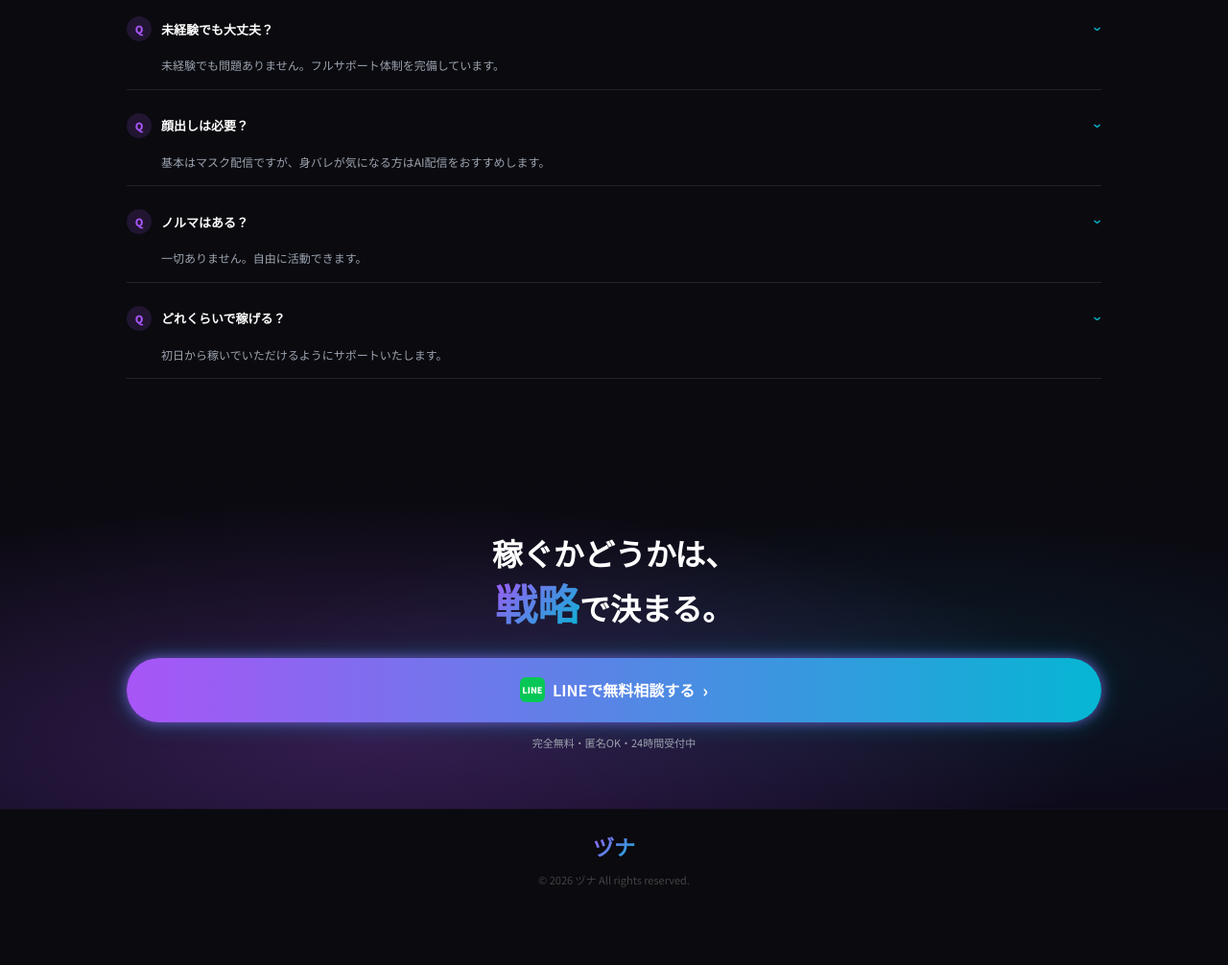
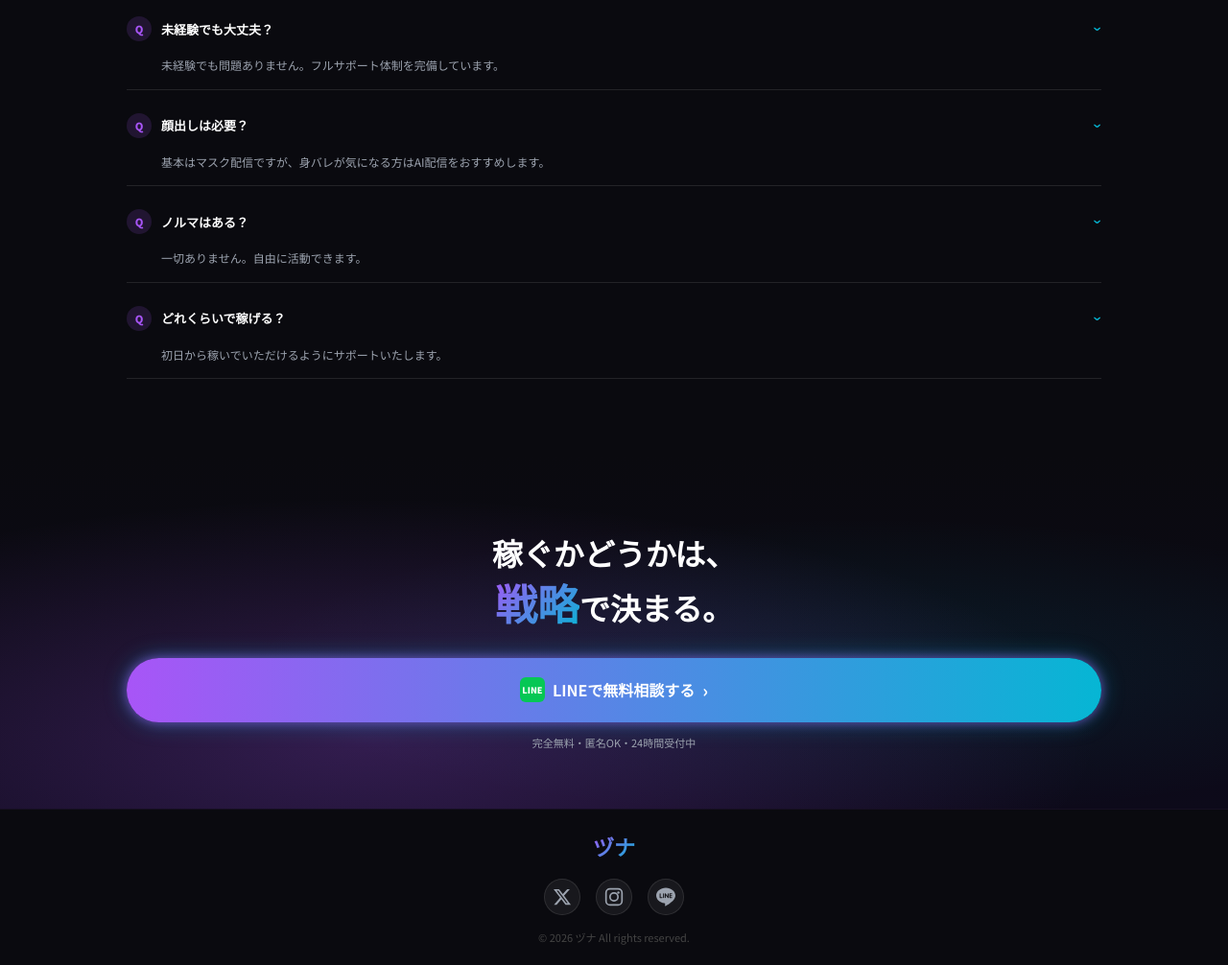
Before and after one commit to kaaaa-ui/duna-stripchat-recruit, a plain HTML site: page index.html in a window 1280 px wide. Shown: the part 2708-3714 px from the top of the page at 96% size. Before the commit the page ends 3654 px from the top, so only its background shows below. Drawn offline with Linux system fonts and the light colour scheme.

Commit message:
フッターにX・Instagram・LINEのSNSリンクアイコンを追加
Co-Authored-By: Claude Opus 4.6 <noreply@anthropic.com>

```diff
--- a/index.html
+++ b/index.html
@@ -306,6 +306,17 @@
   <footer class="footer">
     <div class="container footer-inner">
       <div class="logo">ヅナ</div>
+      <div class="footer-sns">
+        <a href="https://x.com/S84nti98mnA18" target="_blank" rel="noopener" class="footer-sns-link" aria-label="X (Twitter)">
+          <svg width="20" height="20" viewBox="0 0 24 24" fill="currentColor"><path d="M18.244 2.25h3.308l-7.227 8.26 8.502 11.24H16.17l-5.214-6.817L4.99 21.75H1.68l7.73-8.835L1.254 2.25H8.08l4.713 6.231zm-1.161 17.52h1.833L7.084 4.126H5.117z"/></svg>
+        </a>
+        <a href="https://www.instagram.com/s84nti98mna182?igsh=YjluY3ExMmJwd2ty&utm_source=qr" target="_blank" rel="noopener" class="footer-sns-link" aria-label="Instagram">
+          <svg width="20" height="20" viewBox="0 0 24 24" fill="none" stroke="currentColor" stroke-width="2" stroke-linecap="round" stroke-linejoin="round"><rect x="2" y="2" width="20" height="20" rx="5"/><circle cx="12" cy="12" r="5"/><circle cx="17.5" cy="6.5" r="1.5" fill="currentColor" stroke="none"/></svg>
+        </a>
+        <a href="https://line.me/ti/p/-_HTVkpnwn" target="_blank" rel="noopener" class="footer-sns-link" aria-label="LINE">
+          <svg width="20" height="20" viewBox="0 0 24 24" fill="currentColor"><path d="M19.365 9.863c.349 0 .63.285.63.631 0 .345-.281.63-.63.63H17.61v1.125h1.755c.349 0 .63.283.63.63 0 .344-.281.629-.63.629h-2.386c-.345 0-.627-.285-.627-.629V8.108c0-.345.282-.63.627-.63h2.386c.349 0 .63.285.63.63 0 .349-.281.63-.63.63H17.61v1.125h1.755zm-3.855 3.016c0 .27-.174.51-.432.596-.064.021-.133.031-.199.031-.211 0-.391-.09-.51-.25l-2.443-3.317v2.94c0 .344-.279.629-.631.629-.346 0-.626-.285-.626-.629V8.108c0-.271.173-.51.43-.595.06-.023.136-.033.194-.033.195 0 .375.104.495.254l2.462 3.33V8.108c0-.345.282-.63.63-.63.345 0 .63.285.63.63v4.771zm-5.741 0c0 .344-.282.629-.631.629-.345 0-.627-.285-.627-.629V8.108c0-.345.282-.63.627-.63.349 0 .631.285.631.63v4.771zm-2.466.629H4.917c-.345 0-.63-.285-.63-.629V8.108c0-.345.285-.63.63-.63.348 0 .63.285.63.63v4.141h1.756c.348 0 .629.283.629.63 0 .344-.281.629-.629.629M24 10.314C24 4.943 18.615.572 12 .572S0 4.943 0 10.314c0 4.811 4.27 8.842 10.035 9.608.391.082.923.258 1.058.59.12.301.079.766.038 1.08l-.164 1.02c-.045.301-.24 1.186 1.049.645 1.291-.539 6.916-4.078 9.436-6.975C23.176 14.393 24 12.458 24 10.314"/></svg>
+        </a>
+      </div>
       <p>&copy; 2026 ヅナ All rights reserved.</p>
     </div>
   </footer>
--- a/style.css
+++ b/style.css
@@ -739,6 +739,32 @@ html { scroll-behavior: smooth; scroll-padding-top: 60px; }
   padding: 0 20px;
 }
 
+.footer-sns {
+  display: flex;
+  gap: 16px;
+  margin: 8px 0;
+}
+
+.footer-sns-link {
+  display: flex;
+  align-items: center;
+  justify-content: center;
+  width: 38px;
+  height: 38px;
+  border-radius: 50%;
+  background: rgba(255, 255, 255, 0.06);
+  border: 1px solid rgba(255, 255, 255, 0.1);
+  color: #9ca3af;
+  transition: all 0.3s;
+}
+
+.footer-sns-link:hover {
+  color: #a855f7;
+  border-color: rgba(168, 85, 247, 0.4);
+  background: rgba(168, 85, 247, 0.1);
+  transform: translateY(-2px);
+}
+
 .footer p {
   font-size: 11px;
   color: #444;
```
